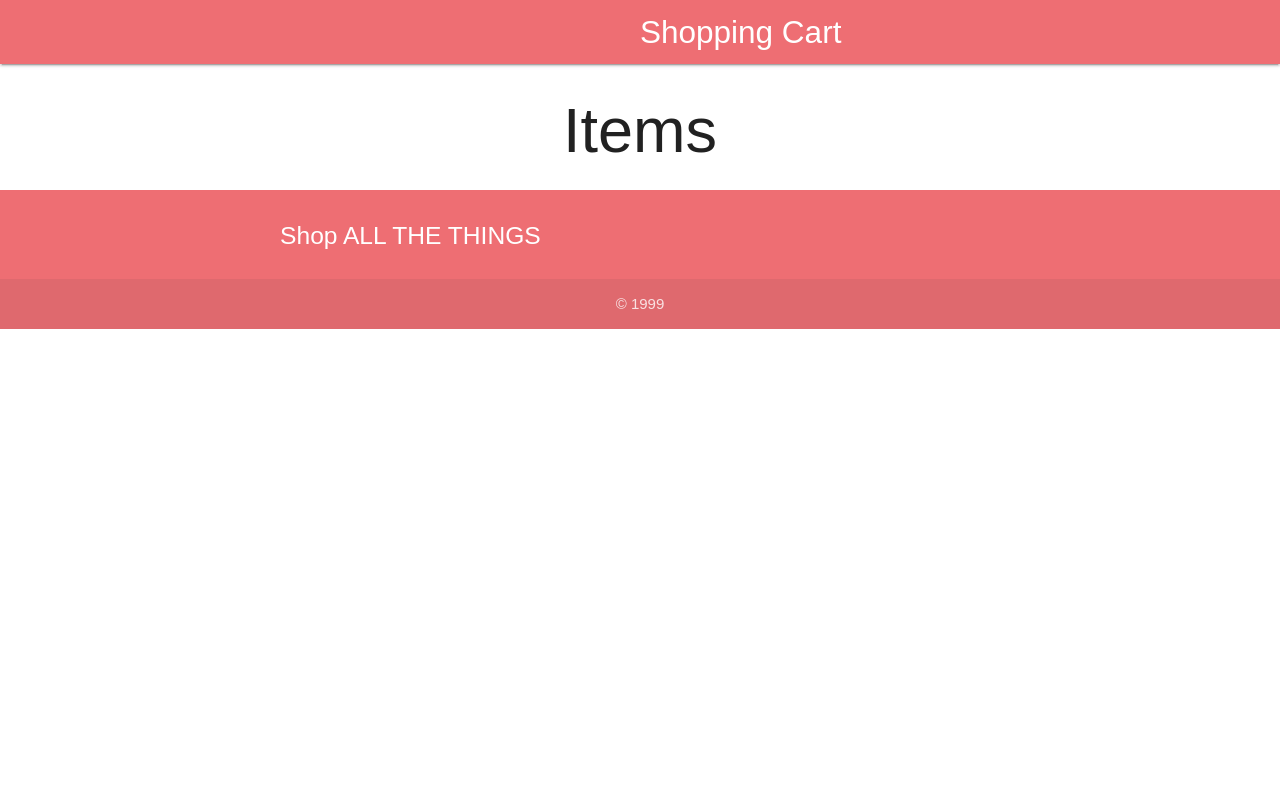
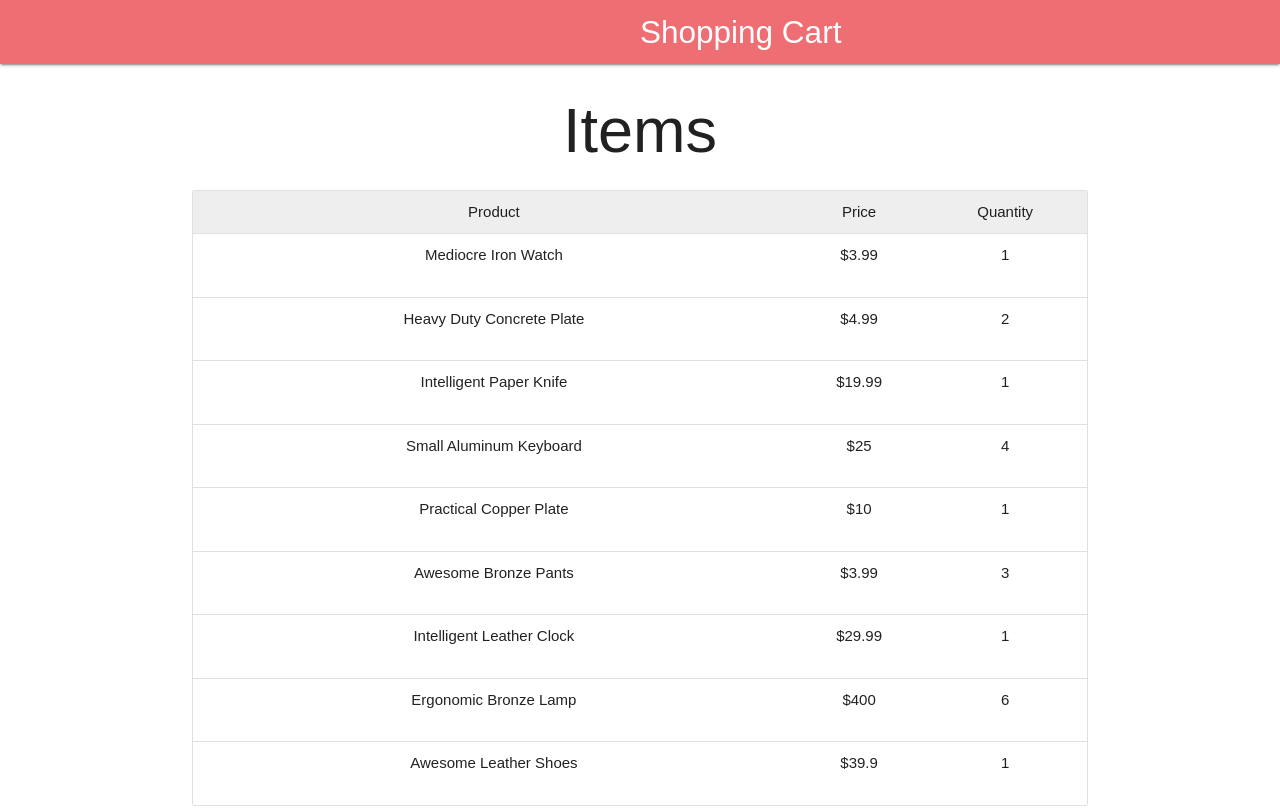
Before and after one commit to DillyDaily/day2, a React (Create React App) app: page / in a window 1280 px wide. Shown: the top 808 px of the page. Built offline with nearby package versions, Linux system fonts and the light colour scheme.

Commit message:
shopping cart items added

```diff
--- a/src/App.js
+++ b/src/App.js
@@ -1,15 +1,27 @@
 import React, { Component } from 'react';
-import logo from './logo.svg';
 import './App.css';
-import Learning from './Learning';
 import ShoppingCart from './ShoppingCart';
 
 
 class App extends Component {
+  state = {
+    items: [
+      { id: 1, product: { id: 40, name: 'Mediocre Iron Watch', priceInCents: 399 }, quantity: 1 },
+      { id: 2, product: { id: 41, name: 'Heavy Duty Concrete Plate', priceInCents: 499 }, quantity: 2 },
+      { id: 3, product: { id: 42, name: 'Intelligent Paper Knife', priceInCents: 1999 }, quantity: 1 },
+      { id: 4, product: { id: 43, name: 'Small Aluminum Keyboard', priceInCents: 2500 }, quantity: 4 },
+      { id: 5, product: { id: 44, name: 'Practical Copper Plate', priceInCents: 1000 }, quantity: 1 },
+      { id: 6, product: { id: 45, name: 'Awesome Bronze Pants', priceInCents: 399 }, quantity: 3 },
+      { id: 7, product: { id: 46, name: 'Intelligent Leather Clock', priceInCents: 2999 }, quantity: 1 },
+      { id: 8, product: { id: 47, name: 'Ergonomic Bronze Lamp', priceInCents: 40000 }, quantity: 6 },
+      { id: 9, product: { id: 48, name: 'Awesome Leather Shoes', priceInCents: 3990 }, quantity: 1 },
+    ],
+    year: 1999
+  }
   render() {
     return (
       <div className="App">
-        <ShoppingCart />
+        <ShoppingCart year={this.state.year} items={this.state.items}/>
       </div>
     );
   }
--- /dev/null
+++ b/src/CartItem.js
@@ -0,0 +1,17 @@
+import React from 'react';
+
+const CartItem = (props) => {
+    console.log(props)
+    return (
+
+<div className="collection-item">
+<div className="row">
+  <div className="col s8">{props.item.product.name}</div>
+  <div className="col s2">${props.item.product.priceInCents/100}</div>
+  <div className="col s2">{props.item.quantity}</div>
+</div>
+</div>
+    )
+}
+
+export default CartItem
--- a/src/CartItems.js
+++ b/src/CartItems.js
@@ -1,10 +1,22 @@
 
 import React from 'react';
+import CartItem from './CartItem';
 
-const CartItems = () => {
+const CartItems = (props) => {
     return (
         <div className="container">
-        <h1>Items</h1>
+            <h1>Items</h1>
+
+        <div className="collection">
+            <div className="collection-item row grey lighten-3">
+                <div className="col s8">Product</div>
+                <div className="col s2">Price</div>
+                <div className="col s2">Quantity</div>
+      </div>
+
+                {props.items.map(item => <CartItem key={item.id} item={item} />)}
+
+      </div>
       </div>
     )
 }
--- a/src/ShoppingCart.js
+++ b/src/ShoppingCart.js
@@ -3,12 +3,12 @@ import CartHeader from './CartHeader';
 import CartItems from './CartItems';
 import CartFooter from './CartFooter';
 
-const ShoppingCart = () => {
+const ShoppingCart = (props) => {
     return (
         <div>
             <CartHeader />
-            <CartItems />
-            <CartFooter year="1999"/>
+            <CartItems items={props.items} />
+            <CartFooter year={props.year}/>
         </div>
     )
 }
```
